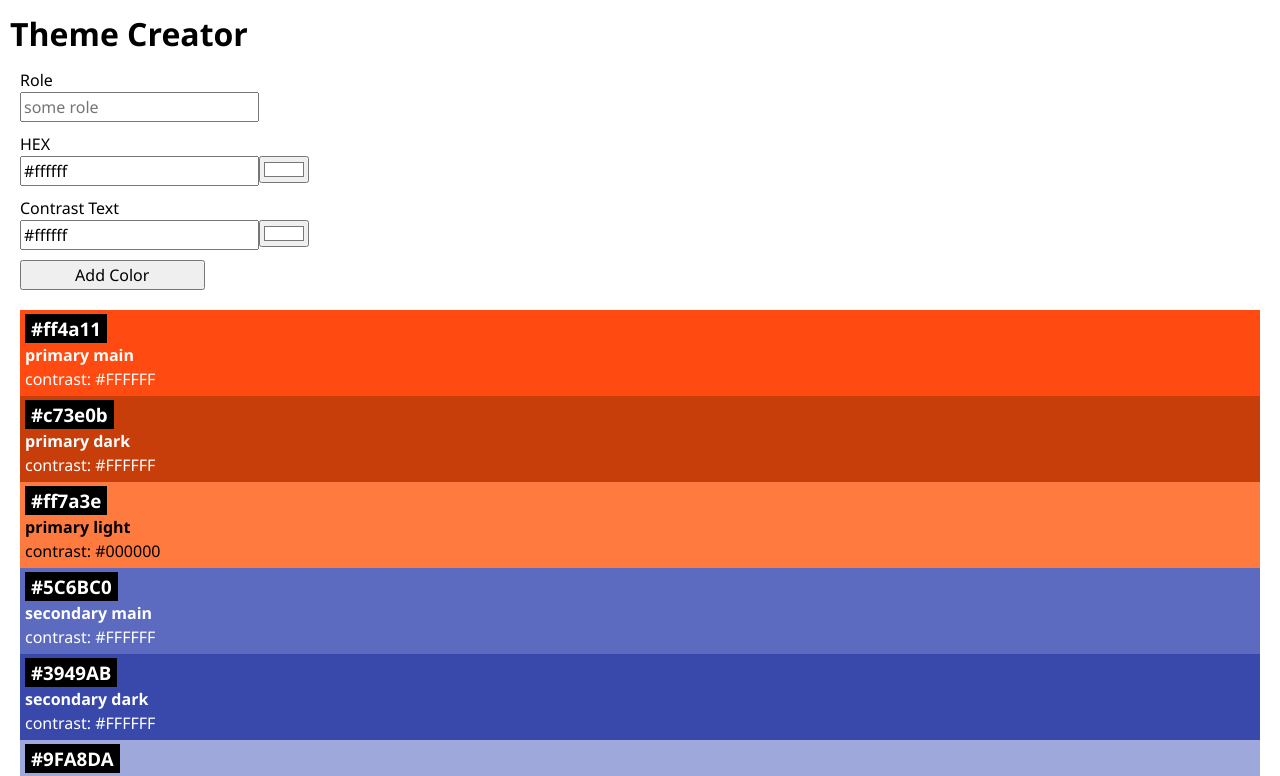
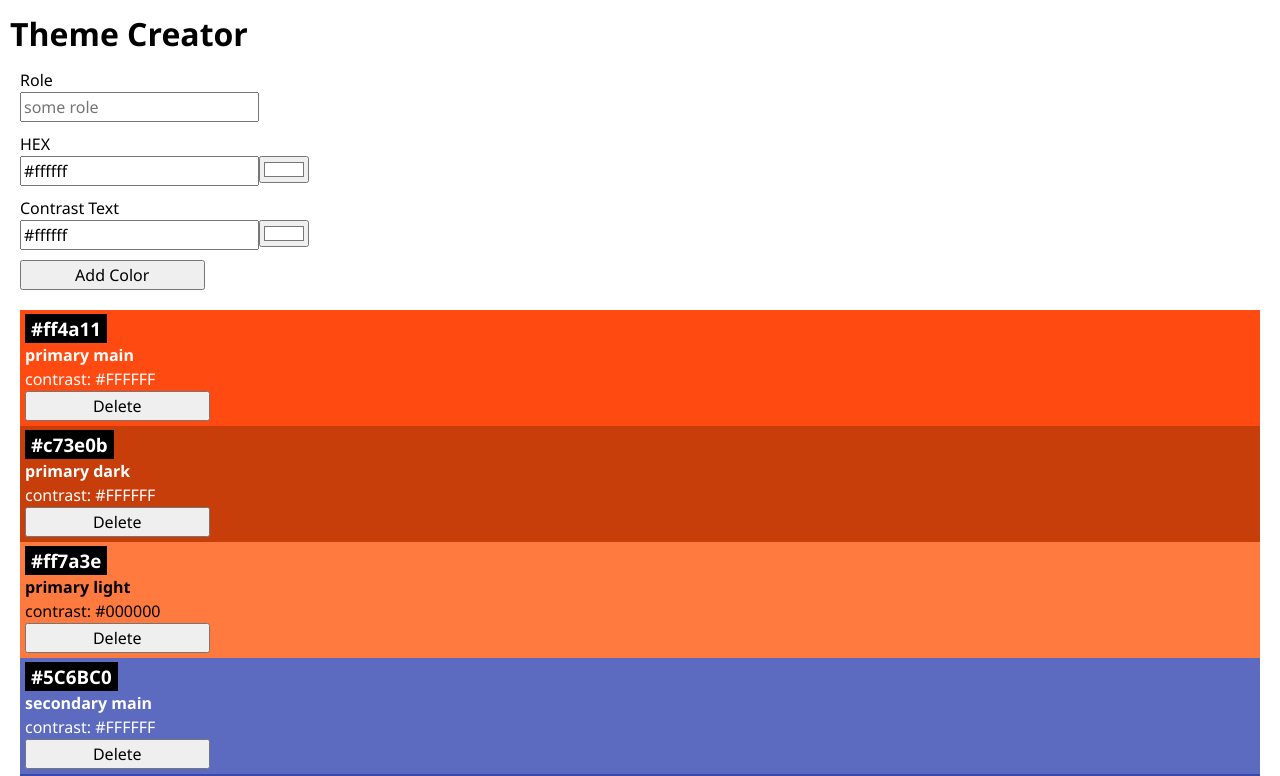
Before and after one commit to kannzaubern/recap-project-4, a React (Vite) app: page / in a window 1280 px wide. Shown: the top 776 px of the page. Built offline with nearby package versions, Linux system fonts and the light colour scheme.

Commit message:
enabling deletion of a color

```diff
--- a/package.json
+++ b/package.json
@@ -13,6 +13,8 @@
   "dependencies": {
     "@octokit/rest": "^20.1.0",
     "dotenv": "^16.4.5",
+    "primeicons": "^7.0.0",
+    "primereact": "^10.9.1",
     "react": "^18.2.0",
     "react-dom": "^18.2.0"
   },
--- a/src/App.css
+++ b/src/App.css
@@ -2,3 +2,9 @@ body {
   font-family: "Segoe UI", "Helvetica Neue", Arial, sans-serif;
   padding: 10px;
 }
+
+.empty-state {
+  padding-left: 10px;
+  color: #e0610c;
+  font-weight: 800;
+}
--- a/src/App.jsx
+++ b/src/App.jsx
@@ -1,6 +1,6 @@
 import { initialColors } from "./lib/colors";
 import Color from "./Components/Color/Color";
-import ColorForm from "./Components/Color/Form";
+import ColorForm from "./Components/Color/Form/ColorForm";
 import { useState } from "react";
 import { nanoid } from "nanoid";
 import "./App.css";
@@ -10,17 +10,30 @@ function App() {
 
   function handleAddingColor(newColor) {
     setColors([...colors, { id: nanoid(), ...newColor }]); // Creates a new object with a unique ID
-    // Write function here
+  }
+
+  function handleDeleteColor(id) {
+    // FILTER OUT THE ENTRY WITH THE ID
+    const newColors = colors.filter((color) => color.id !== id);
+    setColors(newColors);
   }
 
   return (
     <>
       <h1>Theme Creator</h1>
       <ColorForm onAddColor={handleAddingColor} />
-      {colors.map((color) => {
-        // Iterate over every (color) in this array and execute callback function
-        return <Color key={color.id} color={color} />;
-      })}
+
+      {colors.length === 0 ? (
+        <p className="empty-state">No colors ... start by adding some!</p>
+      ) : (
+        colors.map((color) => (
+          <Color
+            key={color.id}
+            color={color}
+            onDeleteColor={handleDeleteColor}
+          />
+        ))
+      )}
     </>
   );
 }
--- a/src/Components/Color/Color.jsx
+++ b/src/Components/Color/Color.jsx
@@ -1,17 +1,34 @@
 import "./Color.css";
+import { useState } from "react";
 
-export default function Color({ color }) {
+export default function Color({ color, onDeleteColor }) {
+  const [confirmationMessage, setConfirmationMessage] = useState("Delete"); // State to handle confirmation message
+
+  function handleConfirmation() {
+    setConfirmationMessage("Are you sure?");
+  }
+
   return (
     <div
       className="color-card"
       style={{
-        background: color.hex, // setting background color of card
-        color: color.contrastText, // setting text color for card
+        background: color.hex,
+        color: color.contrastText,
       }}
     >
       <h3 className="color-card-headline">{color.hex}</h3>
       <h4>{color.role}</h4>
       <p>contrast: {color.contrastText}</p>
+
+      {/* Delete Button */}
+      <button className="delete-button" onClick={() => handleConfirmation()}>
+        {confirmationMessage}
+      </button>
+
+      {/* Confirmation Button */}
+      {confirmationMessage == "Are you sure?" && (
+        <button onClick={() => onDeleteColor(color.id)}>Yes</button>
+      )}
     </div>
   );
 }
--- a/src/Components/Color/Form/index.jsx
+++ b/src/Components/Color/Form/ColorForm.jsx
@@ -5,7 +5,6 @@ export default function ColorForm({ onAddColor }) {
   function handleSubmit(e) {
     e.preventDefault();
     const formData = new FormData(e.target);
-    // console.log("Form Event:", event.target);
     const data = Object.fromEntries(formData); // Only grabbing data/info of the form
     onAddColor(data);
     console.log("Data:", data); // Pass data to parent component
```
Also changed, not shown: 1 other file (tests, documents, lock files or other folders).
